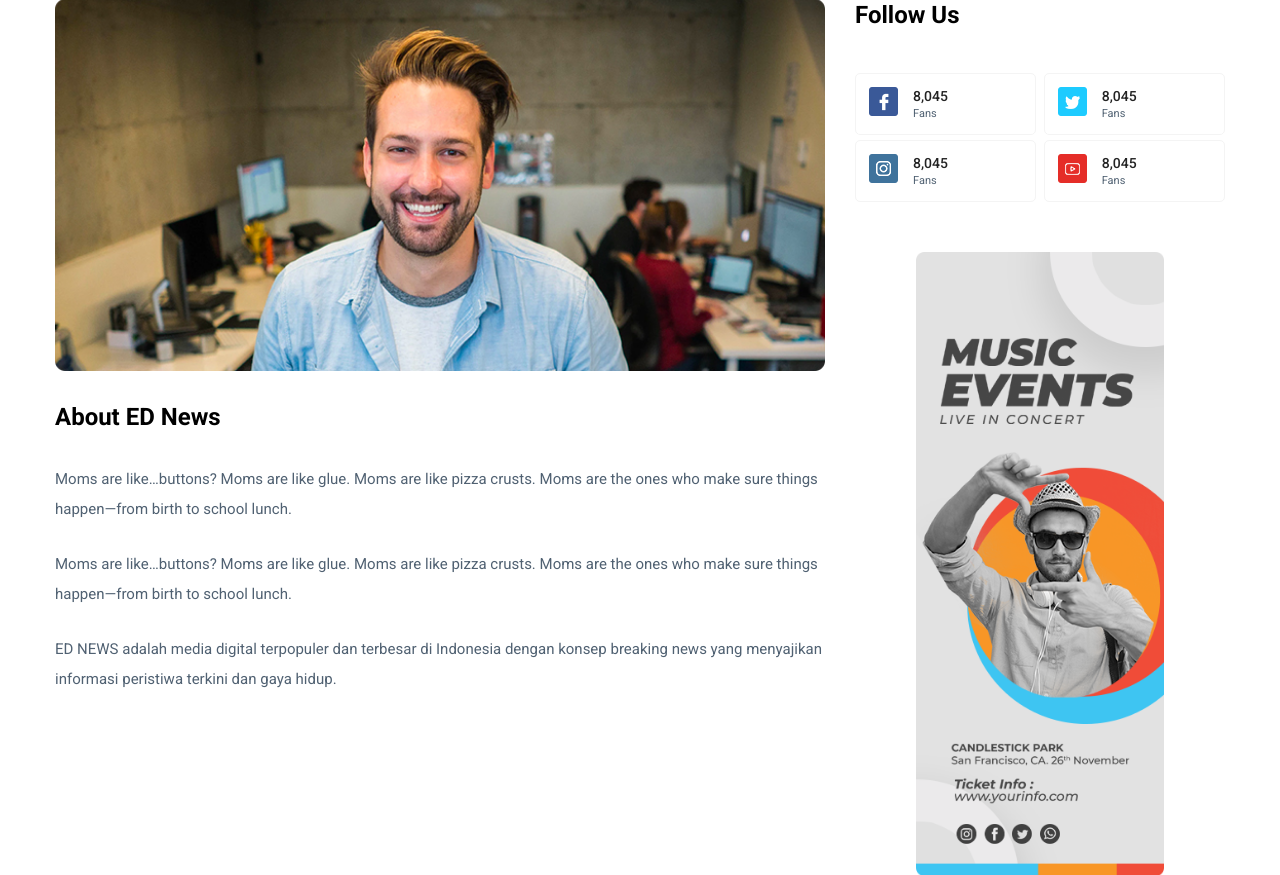
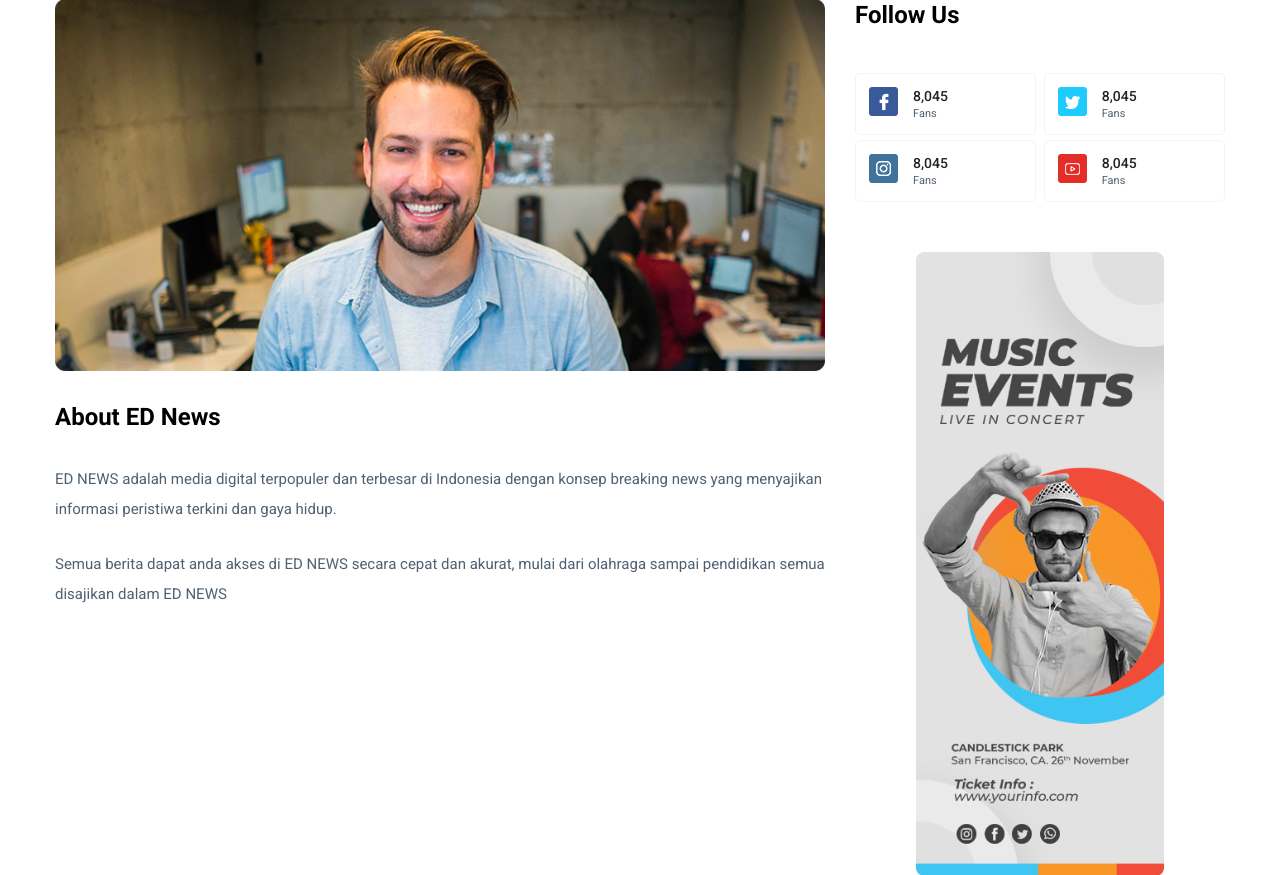
Before and after one commit to vinarosant/eduwork_tb_kelompok_d, a PHP site: page /about.php in a window 1280 px wide. Shown: the part 375-1250 px from the top of the page. Run offline with PHP 8.4, Linux system fonts and the light colour scheme.

Commit message:
content about

```diff
--- a/about.php
+++ b/about.php
@@ -54,10 +54,10 @@
                                             <h3>About ED News</h3>
                                         </div>
                                         <div class="about-prea">
-                                            <p class="about-pera1 mb-25">Moms are like…buttons? Moms are like glue. Moms are like pizza crusts. Moms are the ones who make sure things happen—from birth to school lunch.</p>
-                                            <p class="about-pera1 mb-25">Moms are like…buttons? Moms are like glue. Moms are like pizza crusts. Moms are the ones who make sure things happen—from birth to school lunch.</p>
+                                            <p class="about-pera1 mb-25">ED NEWS adalah media digital terpopuler dan terbesar di Indonesia dengan konsep breaking news yang menyajikan informasi peristiwa terkini dan gaya hidup.</p>
+                                            <p class="about-pera1 mb-25">Semua berita dapat anda akses di ED NEWS secara cepat dan akurat, mulai dari olahraga sampai pendidikan semua disajikan dalam ED NEWS</p>
                                             <p class="about-pera1 mb-25">
-                                                ED NEWS adalah media digital terpopuler dan terbesar di Indonesia dengan konsep breaking news yang menyajikan informasi peristiwa terkini dan gaya hidup.
+
                                             </p>
                                         </div>
                                     </div>
```
